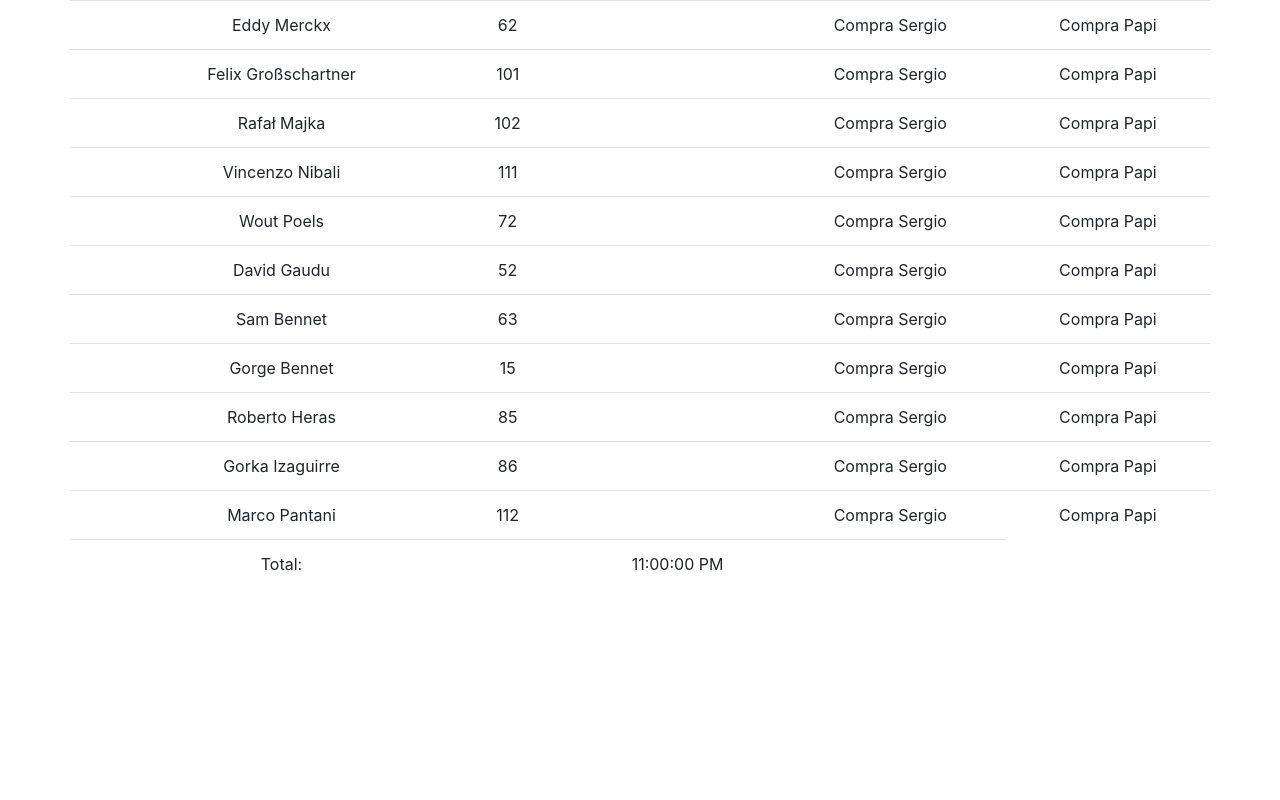
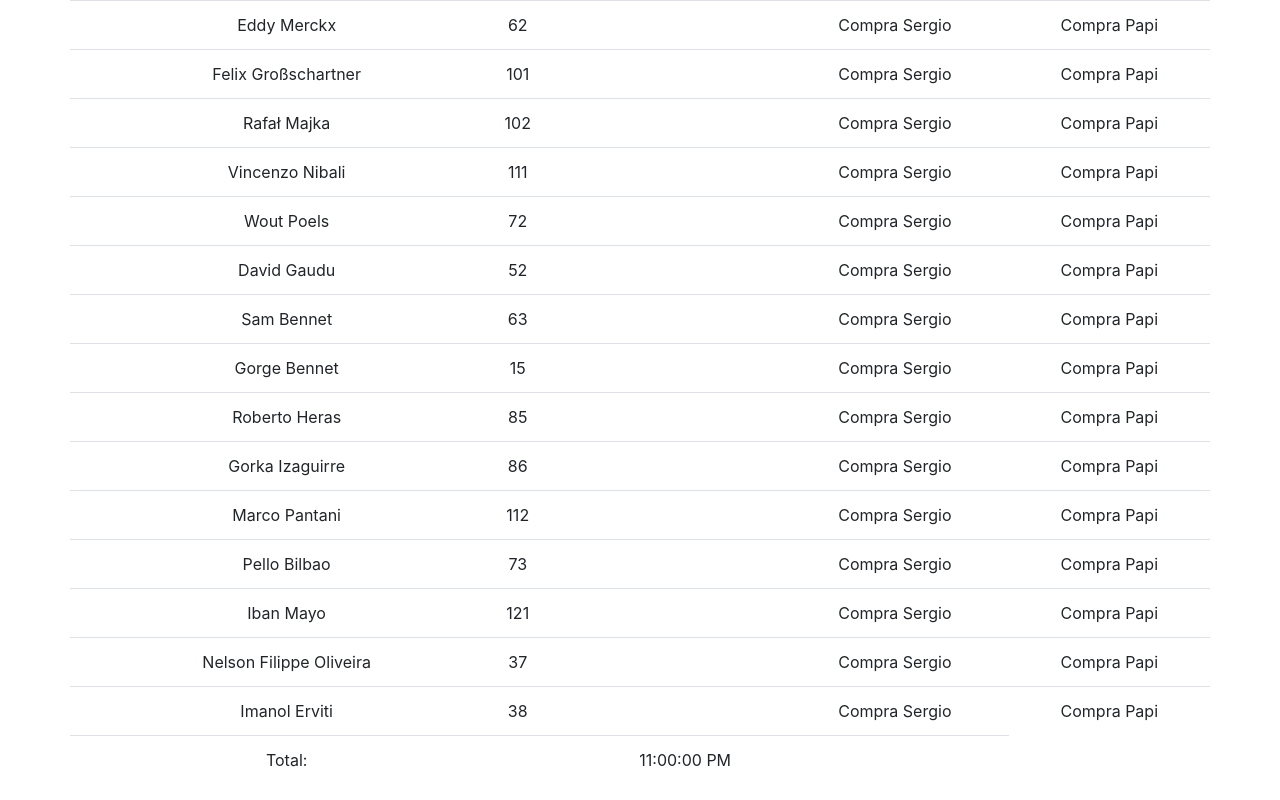
Before and after one commit to smarcilla/bikes-reactjsapp, a React (Create React App) app: page /teams in a window 1280 px wide. Shown: the part 1978-2778 px from the top of the page. Before the commit the page ends 2582 px from the top, so only its background shows below. Built offline with nearby package versions, Linux system fonts and the light colour scheme.

Commit message:
Adds more cyclist

```diff
--- a/src/stores/reducers.js
+++ b/src/stores/reducers.js
@@ -224,6 +224,26 @@ export const getPlayers = () => [
     number: 112,
     power: 64 * 1000,
   },
+  {
+    name: "Pello Bilbao",
+    number: 73,
+    power: 68 * 1000,
+  },
+  {
+    name: "Iban Mayo",
+    number: 121,
+    power: 67 * 1000,
+  },
+  {
+    name: "Nelson Filippe Oliveira",
+    number: 37,
+    power: 71 * 1000,
+  },
+  {
+    name: "Imanol Erviti",
+    number: 38,
+    power: 70 * 1000,
+  },
   //
 ];
 
```
Also changed, not shown: 1 other file (tests, documents, lock files or other folders).
